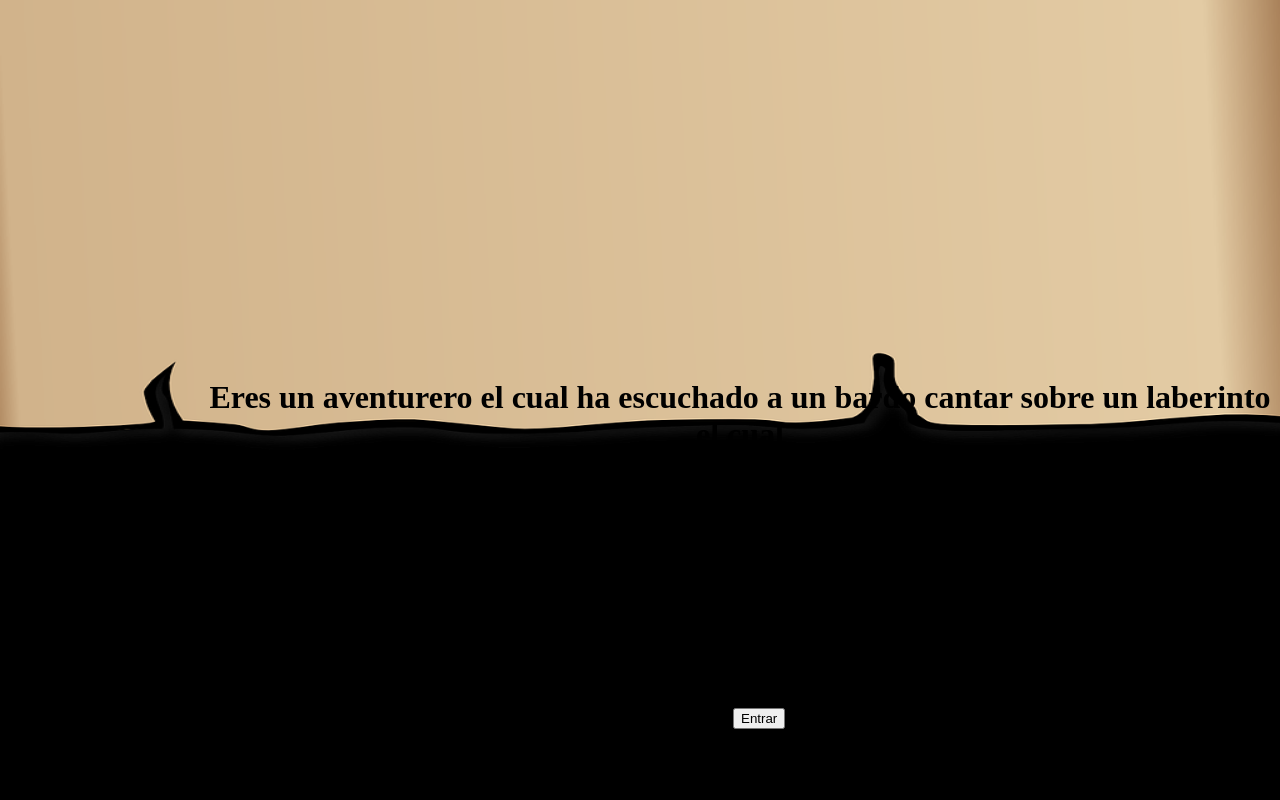
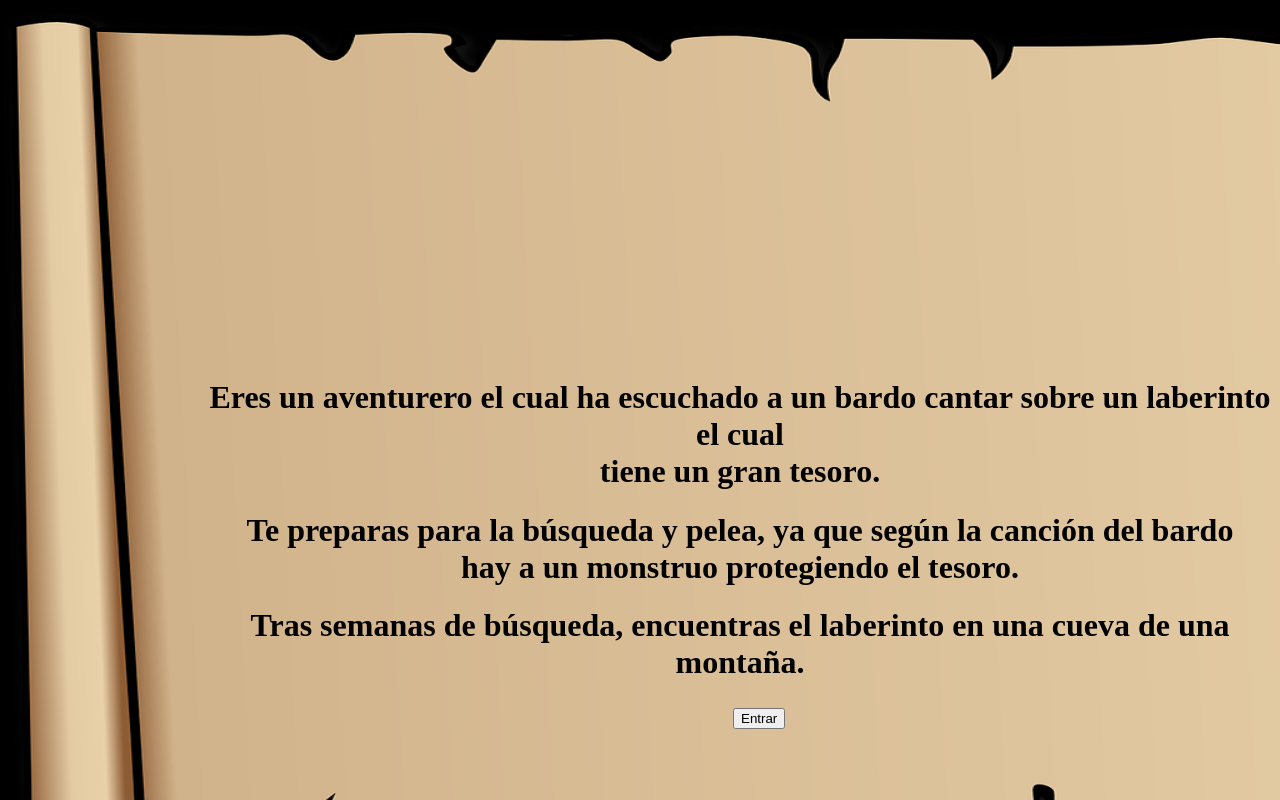
Before and after one commit to Aitor20489640/ProyectoWebActv20, a plain HTML site: page index.html in a window 1280 px wide. Drawn offline with Linux system fonts and the light colour scheme.

Commit message:
Update index.html

```diff
--- a/index.html
+++ b/index.html
@@ -8,7 +8,7 @@
         body {
             background-image: url(maze/Event.png);
             background-color: black;
-            background-position: center, center;
+            background-position: auto;
             background-repeat: no-repeat;
             background-size: 1600px 900px;
             position: relative;
```
